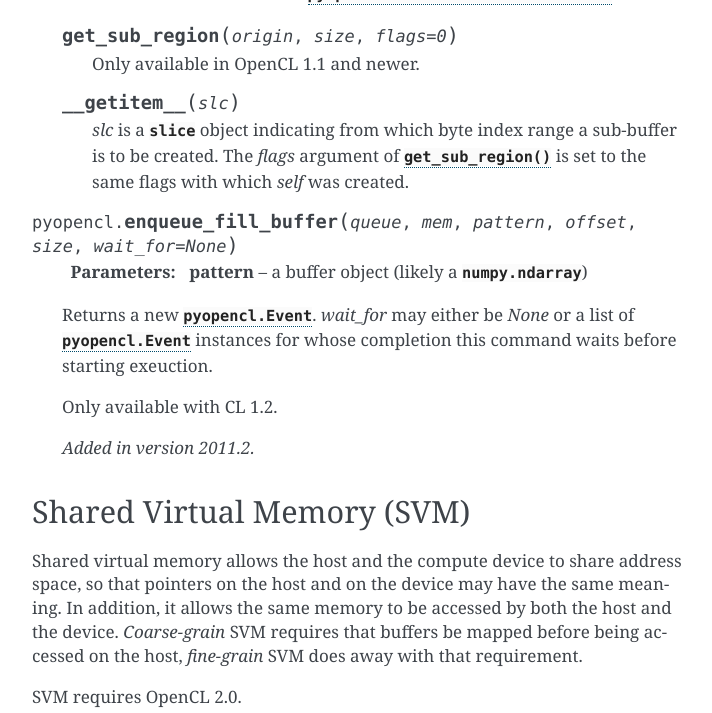
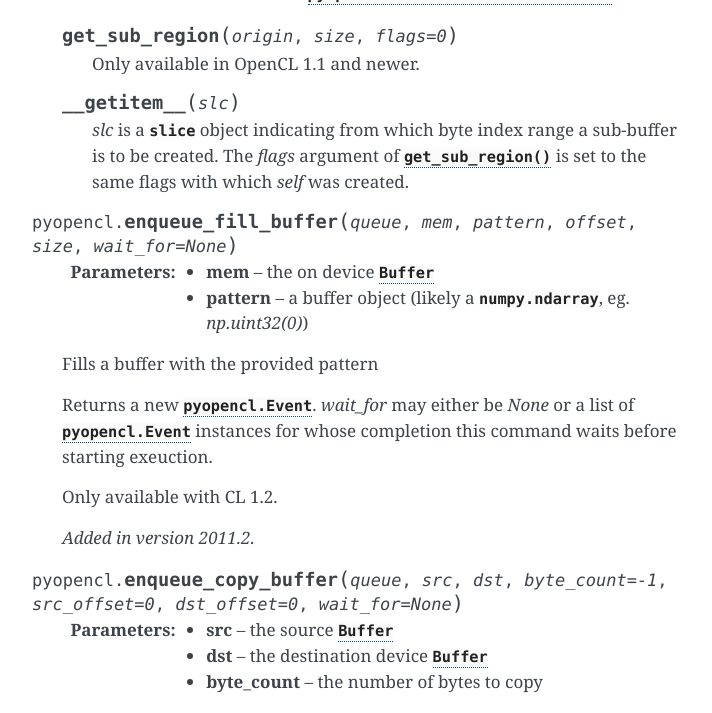
Before and after one commit to inducer/pyopencl, a Sphinx documentation site: the page built from doc/runtime_memory.rst, in a window 1280 px wide and 1400 px high, scrolled down 1727 px. Shown: the top 713 px of the window, without its empty margins (388-1100 px from the left). Built offline with Sphinx 7.4.7, drawn with Linux system fonts in a browser that asks for light colours; some of the changed text lies outside the part shown.

Commit message:
Removed staticmethod from cl vector functions, Improved documentation for enqueue_fill_buffer and enqueue_copy_buffer

```diff
--- a/doc/runtime_memory.rst
+++ b/doc/runtime_memory.rst
@@ -96,13 +96,26 @@ Buffer
 
 .. function:: enqueue_fill_buffer(queue, mem, pattern, offset, size, wait_for=None)
 
-    :arg pattern: a buffer object (likely a :class:`numpy.ndarray`)
+    :arg mem: the on device :class:`Buffer`
+    :arg pattern: a buffer object (likely a :class:`numpy.ndarray`, eg. `np.uint32(0)`)
+
+    Fills a buffer with the provided pattern
 
     |std-enqueue-blurb|
 
     Only available with CL 1.2.
 
     .. versionadded:: 2011.2
+
+.. function:: enqueue_copy_buffer(queue, src, dst, byte_count=-1, src_offset=0, dst_offset=0, wait_for=None)
+
+    :arg src: the source :class:`Buffer`
+    :arg dst: the destination device :class:`Buffer`
+    :arg byte_count: the number of bytes to copy
+
+    Performs a device to device copy from `src` to `dst`.
+
+    |std-enqueue-blurb|
 
 .. _svm:
 
```
Also changed, not shown: 1 other file.
